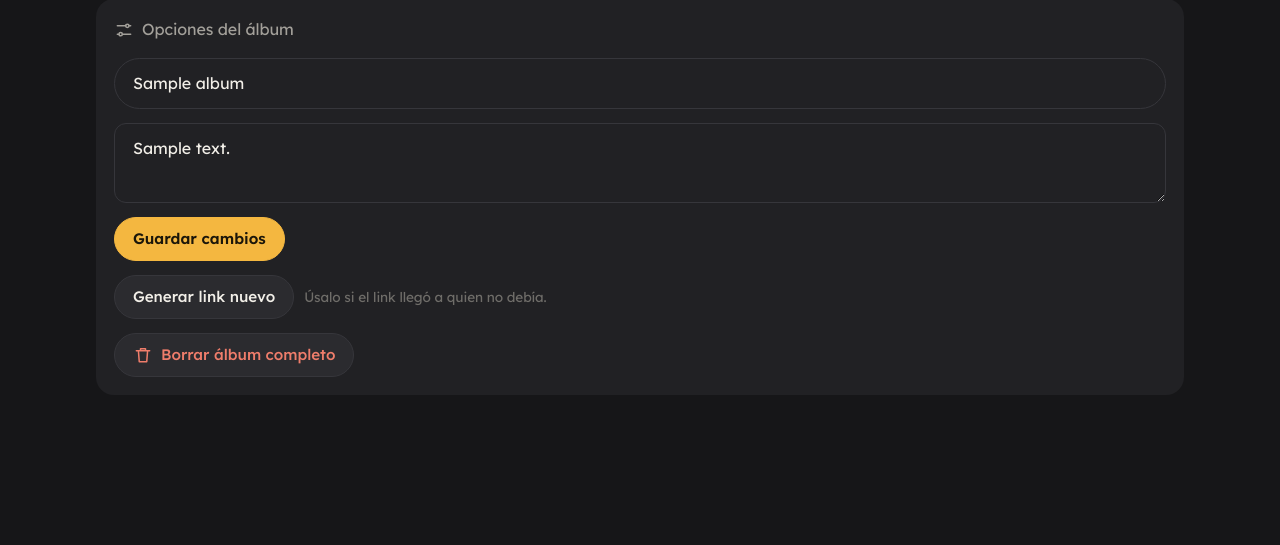
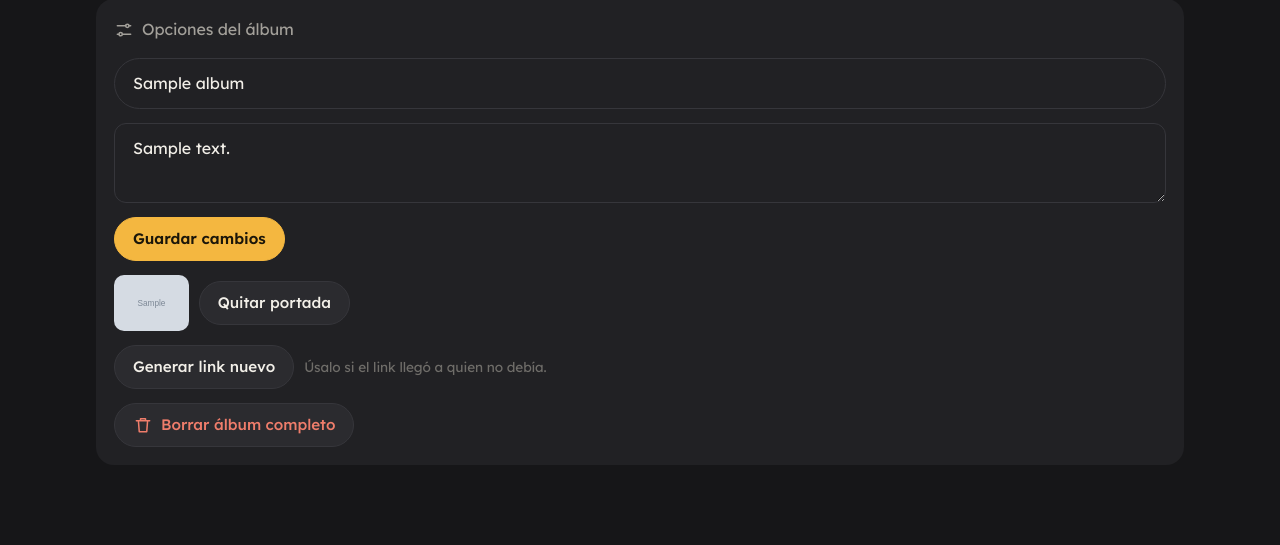
Before and after one commit to marcelopc2/foto360, a Django app: page /album/1/ in a window 1280 px wide, after a click on "Opciones del álbum". Shown: the part 777-1322 px from the top of the page. Before the commit the page ends 1154 px from the top, so only its background shows below. Run offline with Django 5.2, Linux system fonts and the light colour scheme; a user stored in the database is signed in; tables that the repository leaves empty hold one stand-in row (values such as "Sample post"); grey boxes marked "Sample" are stand-in pictures.

Commit message:
Nivelación: corrige el signo de la inclinación lateral; portada del álbum desde el visor
- El eje lateral del acelerómetro estaba invertido: las fotos con la cámara
  ladeada quedaban con el horizonte ondulado.
- Con sesión iniciada, el panel de la cámara permite usar el encuadre como
  portada del álbum (se puede quitar desde las opciones del álbum).

Co-Authored-By: Claude Opus 5.5 <noreply@anthropic.com>

```diff
--- a/galeria/models.py
+++ b/galeria/models.py
@@ -25,6 +25,10 @@ def ruta_vista_chica(instance, filename):
     return ruta_foto(instance, filename, "_4k")
 
 
+def ruta_portada(instance, filename):
+    return f"albums/{instance.token}/portada_{uuid.uuid4().hex[:12]}.jpg"
+
+
 def ruta_miniatura(instance, filename):
     return ruta_foto(instance, filename, "_thumb")
 
@@ -34,6 +38,8 @@ class Album(models.Model):
     descripcion = models.TextField(blank=True)
     token = models.CharField(max_length=40, unique=True, default=nuevo_token, editable=False)
     creado = models.DateTimeField(auto_now_add=True)
+    # Encuadre elegido desde el visor; si no hay, se usa la primera foto.
+    imagen_portada = models.ImageField(upload_to=ruta_portada, blank=True)
 
     class Meta:
         ordering = ["-creado"]
@@ -44,6 +50,22 @@ class Album(models.Model):
     @property
     def portada(self):
         return self.fotos.first()
+
+    @property
+    def portada_url(self):
+        """Imagen grande para la cabecera del álbum."""
+        if self.imagen_portada:
+            return self.imagen_portada.url
+        p = self.portada
+        return p.vista_chica.url if p else ""
+
+    @property
+    def portada_miniatura_url(self):
+        """Imagen chica para tarjetas y vista previa de WhatsApp."""
+        if self.imagen_portada:
+            return self.imagen_portada.url
+        p = self.portada
+        return p.miniatura.url if p else ""
 
 
 class Foto(models.Model):
--- a/galeria/static/galeria/unir360.js
+++ b/galeria/static/galeria/unir360.js
@@ -52,7 +52,7 @@
           c++;
         }
         if (!c) return null;
-        const g = [-s[2], -s[0], s[1]];
+        const g = [s[2], -s[0], s[1]];
         const ng = Math.hypot(g[0], g[1], g[2]);
         return g.map((x) => x / ng);
       }
--- a/galeria/templates/galeria/album_admin.html
+++ b/galeria/templates/galeria/album_admin.html
@@ -89,6 +89,14 @@
       <textarea name="descripcion" rows="2" placeholder="Descripción (opcional, la ve tu familia)">{{ album.descripcion }}</textarea>
       <div><button class="boton primario" type="submit">Guardar cambios</button></div>
     </form>
+    <div class="fila">
+      {% if album.imagen_portada %}
+        <img src="{{ album.imagen_portada.url }}" alt="Portada" style="height:56px;border-radius:10px">
+        <form method="post" action="{% url 'poner_portada' album.pk %}">{% csrf_token %}<button class="boton" type="submit">Quitar portada</button></form>
+      {% else %}
+        <span class="tenue">Portada: la primera foto. Para elegir otra, abre una foto, toca la cámara y «Usar de portada».</span>
+      {% endif %}
+    </div>
     <form method="post" action="{% url 'nuevo_enlace' album.pk %}" class="fila" onsubmit="return confirm('El link actual dejará de funcionar. ¿Seguir?')">
       {% csrf_token %}<button class="boton" type="submit">Generar link nuevo</button>
       <span class="tenue">Úsalo si el link llegó a quien no debía.</span>
--- a/galeria/templates/galeria/inicio.html
+++ b/galeria/templates/galeria/inicio.html
@@ -27,9 +27,7 @@
 <div class="grilla aparece">
   {% for album in albums %}
   <a class="tarjeta" href="{% url 'album_admin' album.pk %}">
-    {% with p=album.portada %}
-      {% if p %}<img class="foto" src="{{ p.miniatura.url }}" alt="" loading="lazy">{% else %}<div class="foto"></div>{% endif %}
-    {% endwith %}
+    {% if album.portada_miniatura_url %}<img class="foto" src="{{ album.portada_miniatura_url }}" alt="" loading="lazy">{% else %}<div class="foto"></div>{% endif %}
     <span class="insignia">{{ album.fotos.all|length }} foto{{ album.fotos.all|length|pluralize }}</span>
     <div class="pie">
       <div><strong>{{ album.titulo }}</strong><span class="tenue">{{ album.creado|date:"j M Y" }}</span></div>
--- a/galeria/unir.py
+++ b/galeria/unir.py
@@ -75,7 +75,7 @@ def leer_gravedad(datos):
     if not len(acc):
         return None
     acc = (acc / np.linalg.norm(acc, axis=1)[:, None]).mean(0)
-    g = np.array([-acc[2], -acc[0], acc[1]])
+    g = np.array([acc[2], -acc[0], acc[1]])
     return g / np.linalg.norm(g)
 
 
--- a/galeria/urls.py
+++ b/galeria/urls.py
@@ -8,6 +8,7 @@ urlpatterns = [
     path("album/<int:pk>/subir/", views.subir, name="subir"),
     path("album/<int:pk>/borrar/", views.borrar_album, name="borrar_album"),
     path("album/<int:pk>/nuevo-enlace/", views.nuevo_enlace, name="nuevo_enlace"),
+    path("album/<int:pk>/portada/", views.poner_portada, name="poner_portada"),
     path("foto/<int:pk>/borrar/", views.borrar_foto, name="borrar_foto"),
     path("a/<str:token>/", views.album_publico, name="album_publico"),
     path("a/<str:token>/<str:uid>/", views.visor, name="visor"),
--- a/galeria/views.py
+++ b/galeria/views.py
@@ -1,11 +1,14 @@
 import shutil
+from io import BytesIO
 
 from django.conf import settings
 from django.contrib import messages
 from django.contrib.auth.decorators import login_required
+from django.core.files.base import ContentFile
 from django.http import FileResponse, JsonResponse
 from django.shortcuts import get_object_or_404, redirect, render
 from django.views.decorators.http import require_POST
+from PIL import Image, ImageOps
 
 from .imagenes import FotoInvalida, procesar
 from .models import Album, Foto, nuevo_token
@@ -71,6 +74,34 @@ def borrar_foto(request, pk):
 
 @login_required
 @require_POST
+def poner_portada(request, pk):
+    """Guarda como portada del álbum el encuadre enviado desde el visor (o la quita si no viene imagen)."""
+    album = get_object_or_404(Album, pk=pk)
+    archivo = request.FILES.get("imagen")
+    anterior = album.imagen_portada.name if album.imagen_portada else None
+    if archivo:
+        try:
+            img = Image.open(archivo)
+            img = ImageOps.exif_transpose(img).convert("RGB")
+        except Exception:
+            return JsonResponse({"ok": False, "error": "La imagen no es válida."}, status=400)
+        img.thumbnail((2400, 2400), Image.LANCZOS)
+        buf = BytesIO()
+        img.save(buf, "JPEG", quality=88, optimize=True, progressive=True)
+        album.imagen_portada.save("portada.jpg", ContentFile(buf.getvalue()), save=True)
+    else:
+        album.imagen_portada = ""
+        album.save()
+    if anterior:
+        album.imagen_portada.storage.delete(anterior)
+    if request.headers.get("x-requested-with") == "fetch":
+        return JsonResponse({"ok": True})
+    messages.success(request, "Portada actualizada." if archivo else "Portada quitada: se usa la primera foto.")
+    return redirect("album_admin", pk=album.pk)
+
+
+@login_required
+@require_POST
 def borrar_album(request, pk):
     album = get_object_or_404(Album, pk=pk)
     for foto in album.fotos.all():
@@ -98,6 +129,9 @@ def nuevo_enlace(request, pk):
             f = getattr(foto, campo)
             f.name = f.name.replace(viejo.name, album.token, 1)
         foto.save()
+    if album.imagen_portada:
+        album.imagen_portada.name = album.imagen_portada.name.replace(viejo.name, album.token, 1)
+        album.save()
     messages.success(request, "Link nuevo generado. El anterior ya no funciona.")
     return redirect("album_admin", pk=album.pk)
 
```
Also changed, not shown: galeria/templates/galeria/album_publico.html (+4 -3 lines), galeria/templates/galeria/visor.html (+31 -1 lines), galeria/tests.py (+23 -0 lines), galeria/migrations/0002_portada.py (added).
